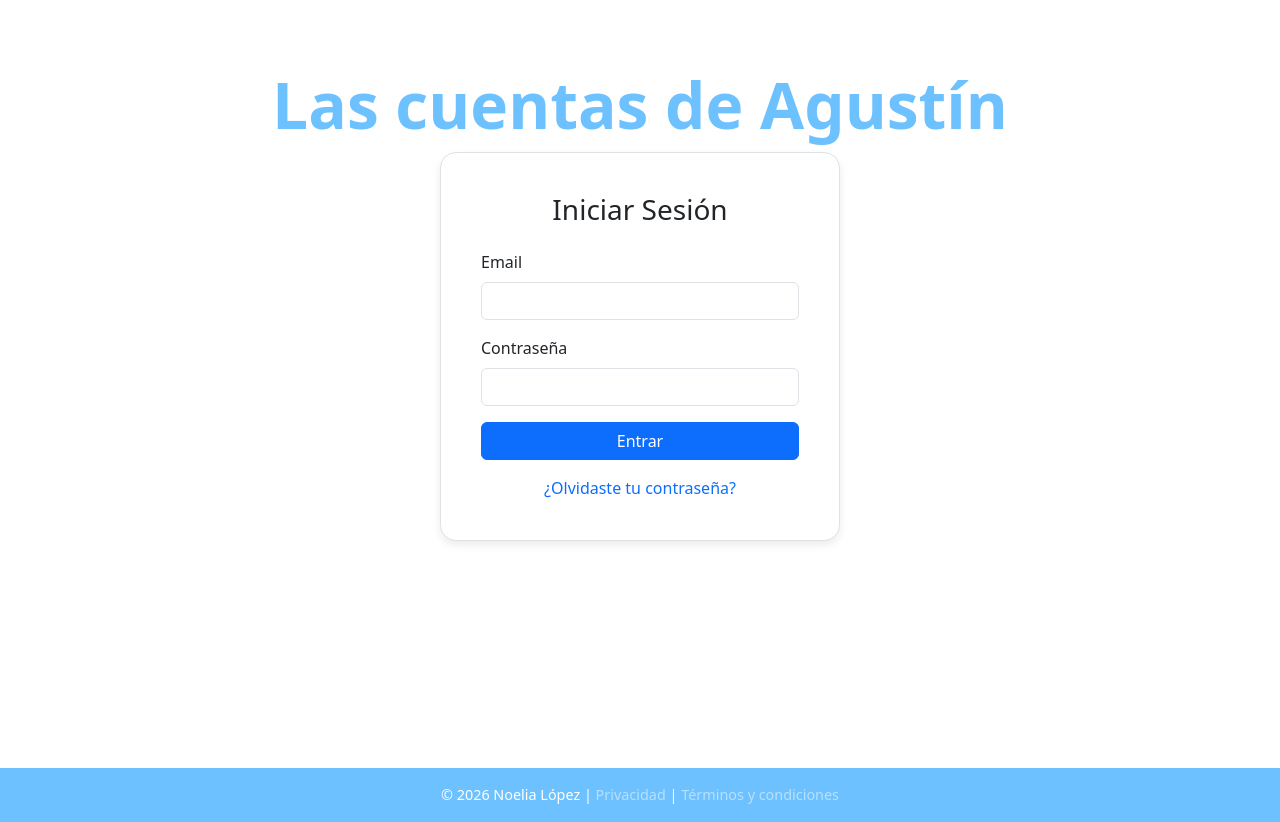
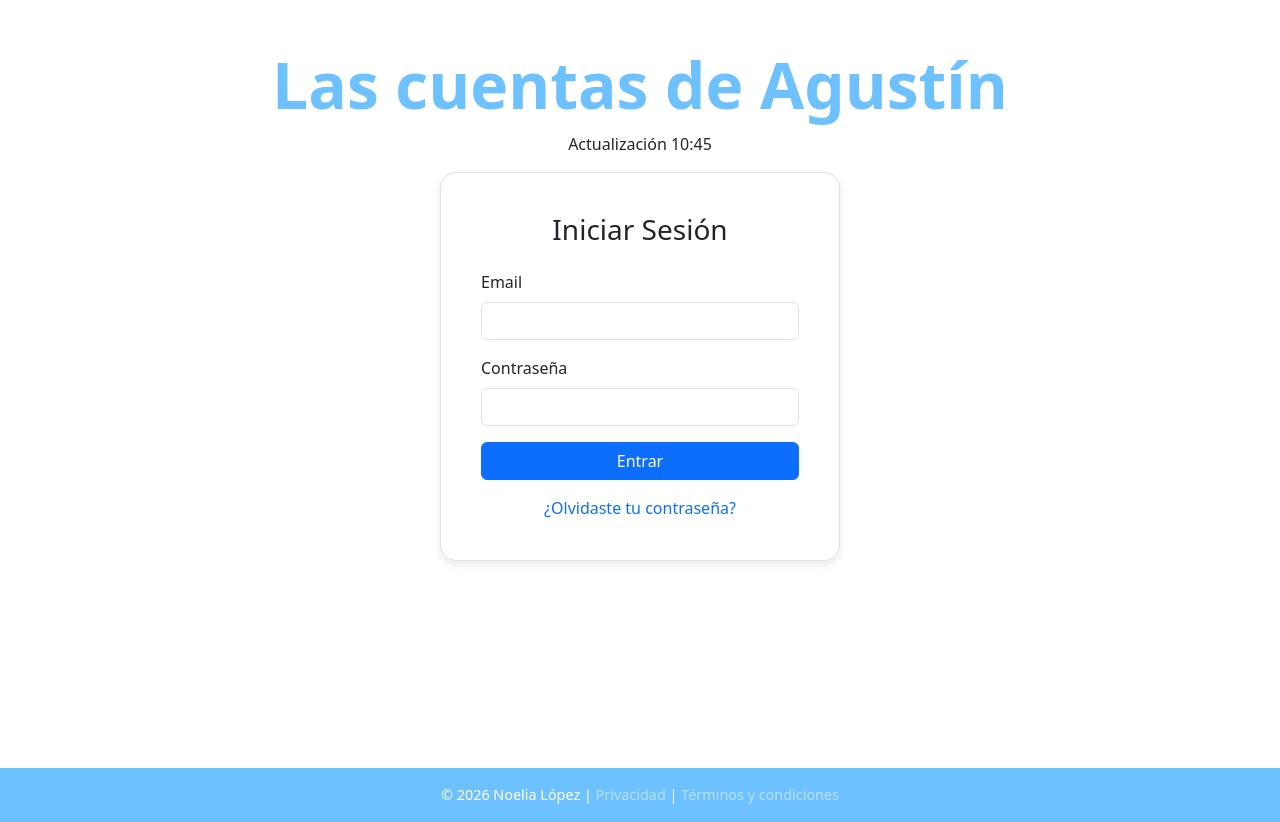
Before and after one commit to nologa/contabilidad, an Angular app in the folder contabilidad-app/: page /login in a window 1280 px wide. Shown: the part 112-934 px from the top of the page. Built offline with nearby package versions, Linux system fonts and the light colour scheme.

Commit message:
corrección errores servicios

```diff
--- a/contabilidad-app/src/app/login/login.html
+++ b/contabilidad-app/src/app/login/login.html
@@ -2,6 +2,7 @@
 
 <div class="login-container">
   <h1 class="app-title">Las cuentas de Agustín</h1>
+  <p>Actualización 10:45</p>
   <div class="card login-card">
     <div class="card-body">
       <h3 class="card-title text-center mb-4">Iniciar Sesión</h3>
```
Also changed, not shown: contabilidad-app/src/app/servicios/servicios.ts (line endings or trailing spaces).
